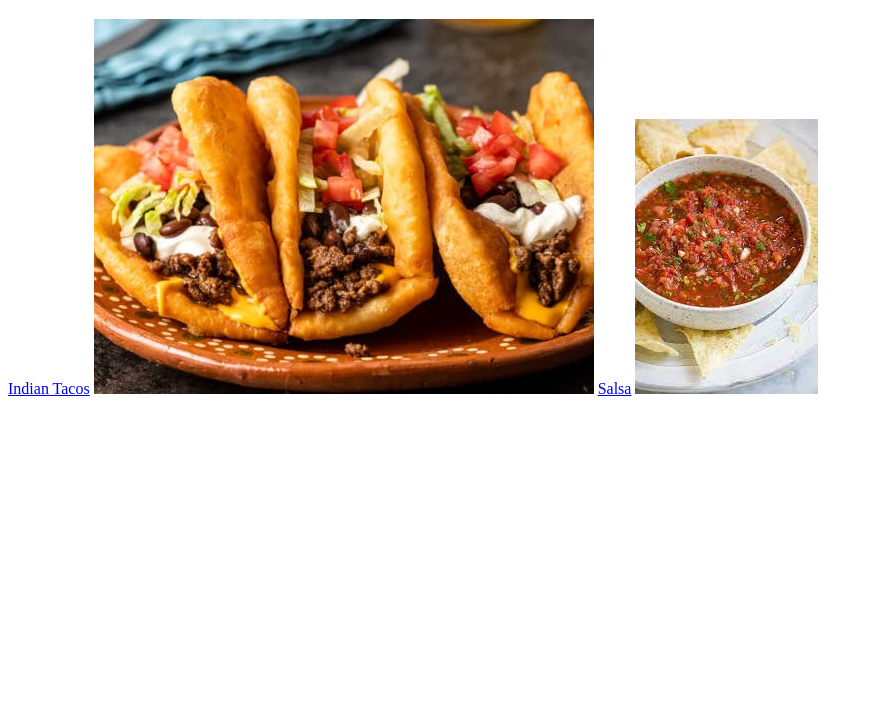
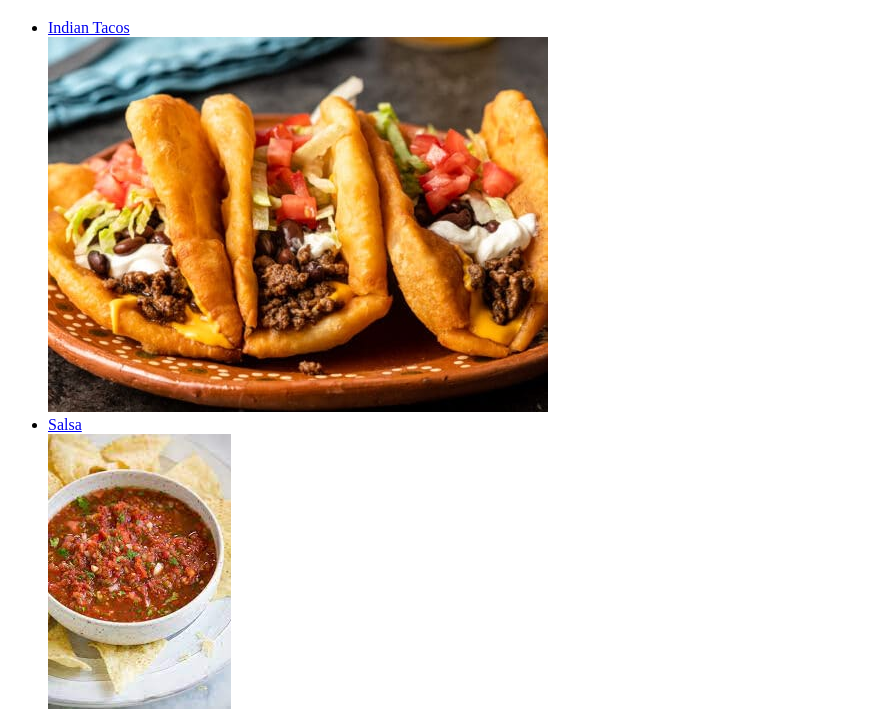
Before and after one commit to apsaalooke/odin-recipes, a plain HTML site: page index.html in a window 1280 px wide. Shown: the part 61-771 px from the top of the page, without its empty margins (0-873 px from the left). Drawn offline with Linux system fonts and the light colour scheme.

Commit message:
odin recipes

```diff
--- a/index.html
+++ b/index.html
@@ -7,11 +7,15 @@
 
     <body>
         <h1>Odin Recipes</h1>
-          <a href="recipes/indian-tacos.html">Indian Tacos</a>
-         <img src="./images/indian-tacos.jpg">
+         <ul>
+             <li> <a href="recipes/indian-tacos.html">Indian Tacos</a> </li>
+              <img src="./images/indian-tacos.jpg">
 
-          <a href="recipes/salsa.html">Salsa</a>
-         <img src="./images/salsa.jpg">
+             <li> <a href="recipes/salsa.html">Salsa</a> </li>
+              <img src="./images/salsa.jpg">
 
+             <li> <a href="recipes/spaghetti.html">Spaghetti</a></li>
+              <img src="./images/spaghetti.jpg">
+         </ul>
     </body>
 </html>
```
Also changed, not shown: images/spaghetti.jpg (added).
